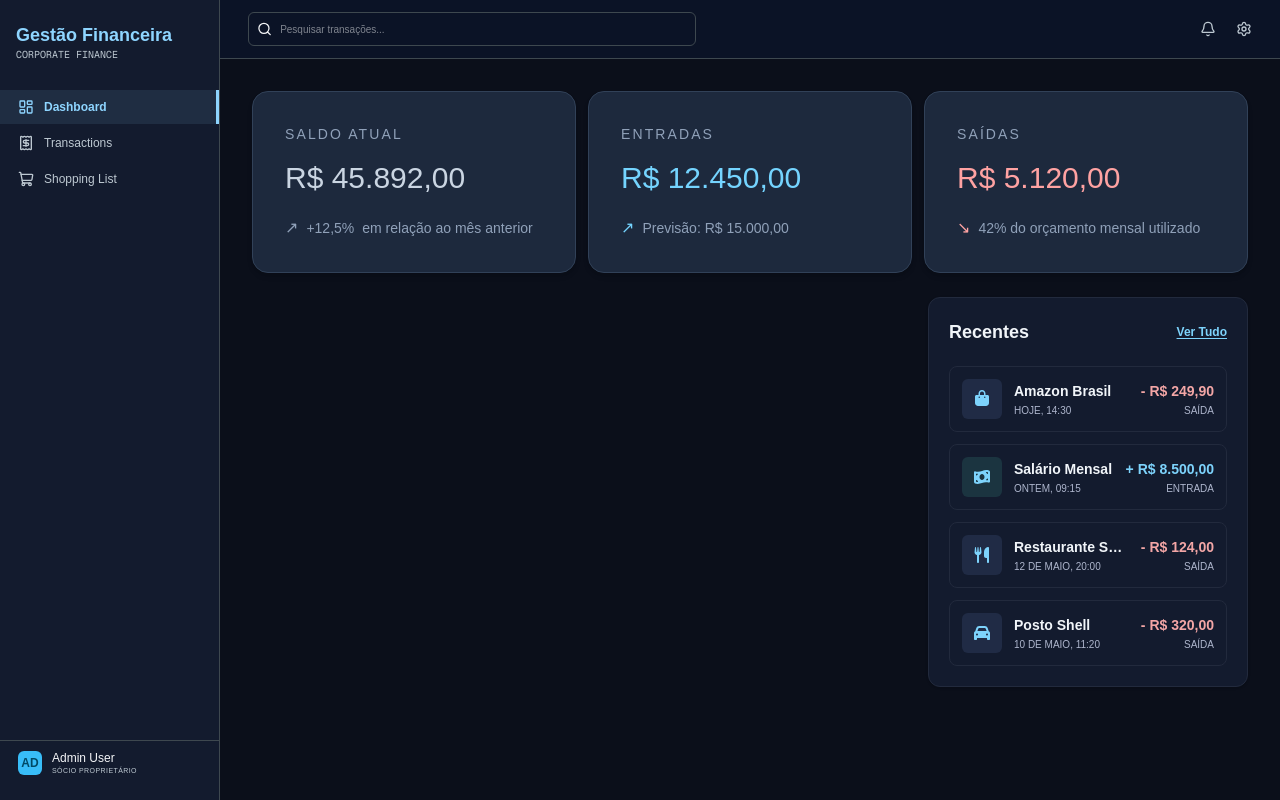
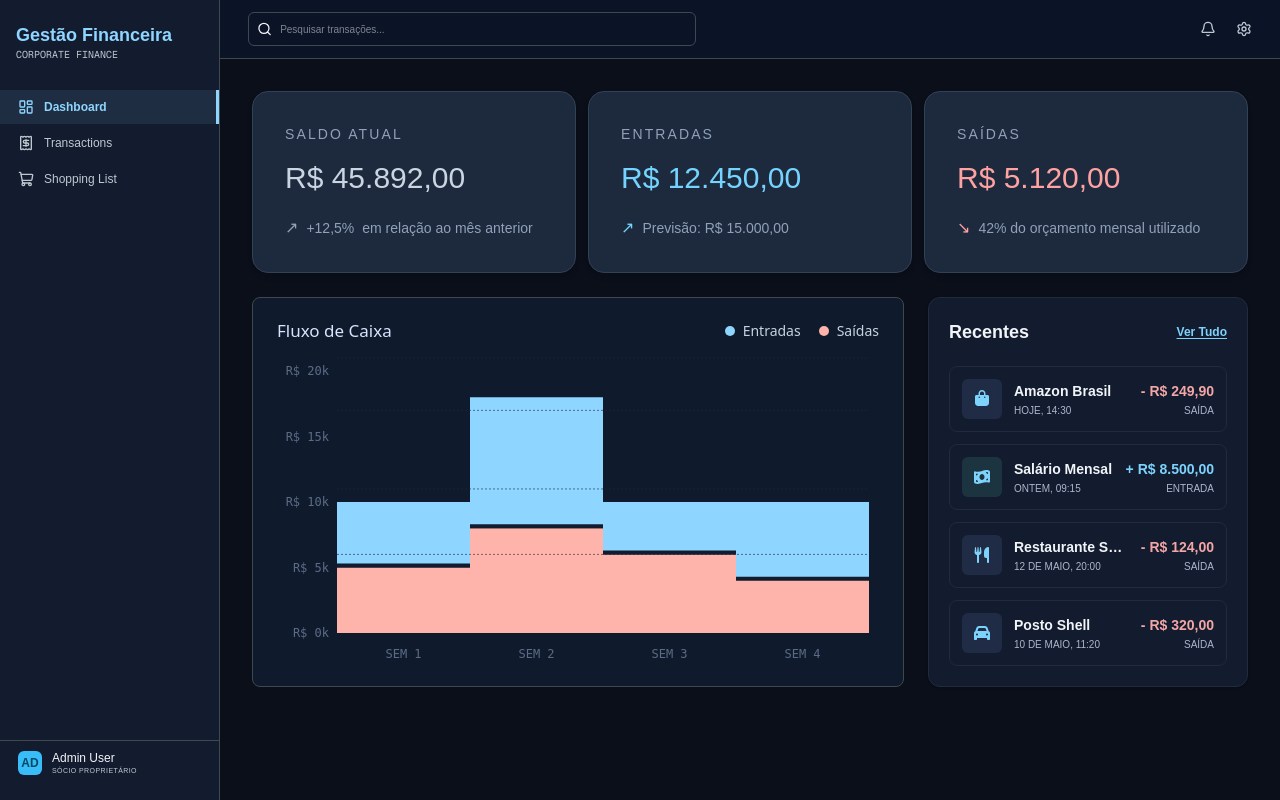
Before and after one commit to lab05-juniando/lab05-frontend, a Next.js app: page /dashboard in a window 1280 px wide. Built offline with nearby package versions, Linux system fonts and the light colour scheme.

Commit message:
Dashboard: Grafico de fluxo de caixa

```diff
--- /dev/null
+++ b/app/components/cash-flow-chart.tsx
@@ -0,0 +1,212 @@
+"use client";
+
+import {
+  BarChart,
+  Bar,
+  XAxis,
+  YAxis,
+  ResponsiveContainer,
+  ReferenceLine,
+  Tooltip,
+} from "recharts";
+
+// saida  = magnitude da saída (sempre positiva, ex: 5 = R$5k de saída)
+// entrada = valor total da entrada (ex: 10 = R$10k de entrada)
+const RAW_DATA = [
+  { week: "SEM 1", saida: 5, entrada: 10 },
+  { week: "SEM 2", saida: 8, entrada: 18 },
+  { week: "SEM 3", saida: 6, entrada: 10 },
+  { week: "SEM 4", saida: 4, entrada: 10 },
+];
+
+// Gap fixo entre a camada de saída e a camada de entrada
+const GAP = 0.3;
+
+// As 3 camadas empilhadas por semana:
+// 1) saida        -> base da coluna (salmão)
+// 2) gap          -> sempre 0.5 (preto)
+// 3) entradaTopo  -> entrada - (saida + gap) (azul)
+const data = RAW_DATA.map((d) => ({
+  week: d.week,
+  saida: d.saida,
+  gap: GAP,
+  entradaTopo: Math.max(d.entrada - (d.saida + GAP), 0),
+  // valores originais guardados só para exibir no tooltip
+  _saidaOriginal: d.saida,
+  _entradaOriginal: d.entrada,
+}));
+
+const COLORS = {
+  bg: "#0f1b2d",
+  panel: "#16233a",
+  grid: "#202838",
+  entradasFill: "#8ED5FF",
+  saidasFill: "#FFB4AB",
+  gapFill: "#131B2E",
+  text: "#c7d1e0",
+  textDim: "#5c6b85",
+};
+
+// Linhas horizontais pontilhadas — desenhadas por cima das colunas
+const GRID_VALUES = [6, 11, 17, 21];
+
+function Legend() {
+  return (
+    <div style={{ display: "flex", gap: 18 }}>
+      <div style={{ display: "flex", alignItems: "center", gap: 8 }}>
+        <span
+          style={{
+            width: 10,
+            height: 10,
+            borderRadius: "50%",
+            background: COLORS.entradasFill,
+            display: "inline-block",
+          }}
+        />
+        <span style={{ color: COLORS.text, fontSize: 14 }}>Entradas</span>
+      </div>
+      <div style={{ display: "flex", alignItems: "center", gap: 8 }}>
+        <span
+          style={{
+            width: 10,
+            height: 10,
+            borderRadius: "50%",
+            background: COLORS.saidasFill,
+            display: "inline-block",
+          }}
+        />
+        <span style={{ color: COLORS.text, fontSize: 14 }}>Saídas</span>
+      </div>
+    </div>
+  );
+}
+
+function ChartTooltip({ active, payload, label }: any) {
+  if (!active || !payload || !payload.length) return null;
+  const row = payload[0]?.payload;
+  return (
+    <div
+      style={{
+        background: "#0a1220",
+        border: `1px solid ${COLORS.grid}`,
+        borderRadius: 8,
+        padding: "8px 12px",
+        color: COLORS.text,
+        fontSize: 13,
+      }}
+    >
+      <div style={{ fontWeight: 600, marginBottom: 4 }}>{label}</div>
+      <div style={{ color: COLORS.entradasFill }}>
+        Entradas: R$ {row._entradaOriginal}k
+      </div>
+      <div style={{ color: COLORS.saidasFill }}>
+        Saídas: R$ {row._saidaOriginal}k
+      </div>
+    </div>
+  );
+}
+
+export default function CashFlowChart() {
+  return (
+    <div
+      style={{
+        background: COLORS.bg,
+        borderRadius: 8,
+        border: "1px solid #3E484F",
+        padding: "20px 24px",
+        width: "100%",
+        height: "100%",
+        fontFamily:
+          "system-ui, -apple-system, 'Segoe UI', Roboto, sans-serif",
+      }}
+    >
+      <div
+        style={{
+          display: "flex",
+          justifyContent: "space-between",
+          alignItems: "center",
+          marginBottom: 4,
+        }}
+      >
+        <h2
+          style={{
+            color: "#DAE2FD",
+            fontSize: 17,
+            fontWeight: 400,
+            margin: 0,
+          }}
+        >
+          Fluxo de Caixa
+        </h2>
+        <Legend />
+      </div>
+
+      <div>
+        <ResponsiveContainer width="100%" height={315}>
+          <BarChart
+            data={data}
+            margin={{ top: 10, right: 10, left: 0, bottom: 0 }}
+            barCategoryGap={0}
+            barGap={0}
+          >
+            <XAxis
+              dataKey="week"
+              axisLine={false}
+              tickLine={false}
+              tick={{ fill: COLORS.textDim, fontSize: 12, fontFamily: 'mono'}}
+              dy={8}
+            />
+            <YAxis
+              axisLine={false}
+              tickLine={false}
+              tick={{ fill: COLORS.textDim, fontSize: 12, fontFamily: 'mono' }}
+              tickFormatter={(v) => `R$ ${v}k`}
+              domain={[0, 21]}
+              ticks={[0, 5, 10, 15, 20]}
+            />
+            <Tooltip
+              content={<ChartTooltip />}
+              cursor={{ fill: "rgba(255,255,255,0.05)" }}
+            />
+
+            {/* 1) Saída: base da coluna, em salmão */}
+            <Bar
+              dataKey="saida"
+              stackId="coluna"
+              fill={COLORS.saidasFill}
+              isAnimationActive={false}
+            />
+
+            {/* 2) Gap: faixa fixa de 0.3 separando saída de entrada */}
+            <Bar
+              dataKey="gap"
+              stackId="coluna"
+              fill={COLORS.gapFill}
+              isAnimationActive={false}
+            />
+
+            {/* 3) Entrada: topo da coluna = entrada - (saida + gap), em azul */}
+            <Bar
+              dataKey="entradaTopo"
+              stackId="coluna"
+              fill={COLORS.entradasFill}
+              isAnimationActive={false}
+            />
+
+            {/* Linhas pontilhadas desenhadas por cima das colunas,
+                para se sobressaírem mesmo cruzando o azul e o salmão */}
+            {GRID_VALUES.map((v) => (
+              <ReferenceLine
+                key={v}
+                y={v}
+                stroke={COLORS.grid}
+                strokeDasharray="2 2"
+                strokeWidth={0.6}
+              />
+            ))}
+          </BarChart>
+        </ResponsiveContainer>
+      </div>
+    </div>
+  );
+}
--- a/app/dashboard/page.tsx
+++ b/app/dashboard/page.tsx
@@ -1,3 +1,4 @@
+import CashFlowChart from "../components/cash-flow-chart";
 import RecentTransactions from "../components/RecentTransactions";
 import SummaryCard from "../components/summary-card";
 
@@ -39,7 +40,7 @@ export default function DashboardPage() {
       <div className="grid grid-cols-1 gap-6 lg:grid-cols-[1fr_320px]">
 
         <section>
-
+          <CashFlowChart/>
         </section>
 
         <aside>
--- a/package.json
+++ b/package.json
@@ -11,13 +11,16 @@
     "prepare": "husky"
   },
   "dependencies": {
+    "@fortawesome/free-solid-svg-icons": "^7.3.1",
+    "@fortawesome/react-fontawesome": "^3.5.0",
     "axios": "^1.19.0",
     "lucide-react": "^1.30.0",
     "next": "16.3.0",
     "react": "19.2.8",
     "react-dom": "19.2.8",
     "react-icons": "^5.7.0",
-    "react-modal": "^3.16.3"
+    "react-modal": "^3.16.3",
+    "recharts": "^3.10.1"
   },
   "devDependencies": {
     "@eslint/js": "^9.39.5",
```
Also changed, not shown: 2 other files (tests, documents, lock files or other folders).
